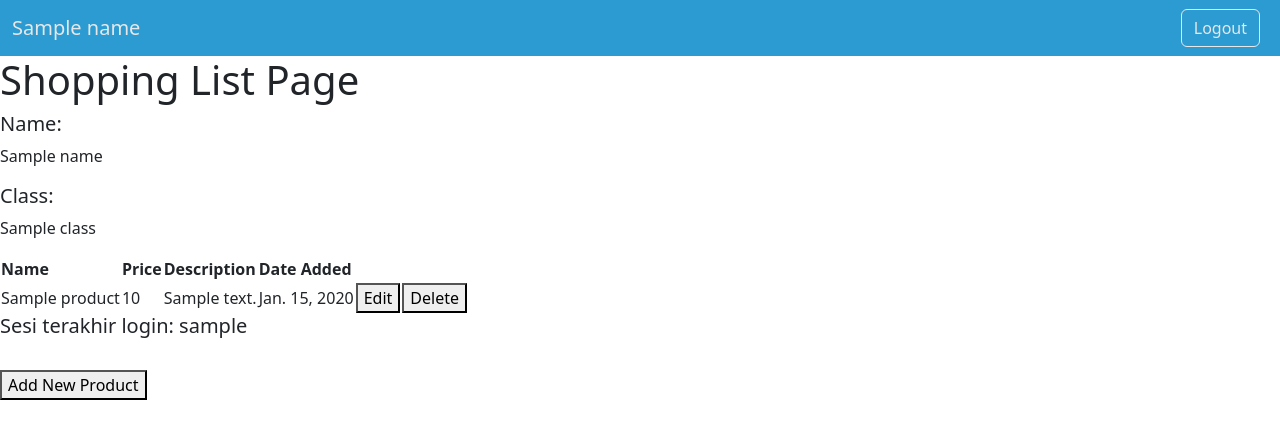
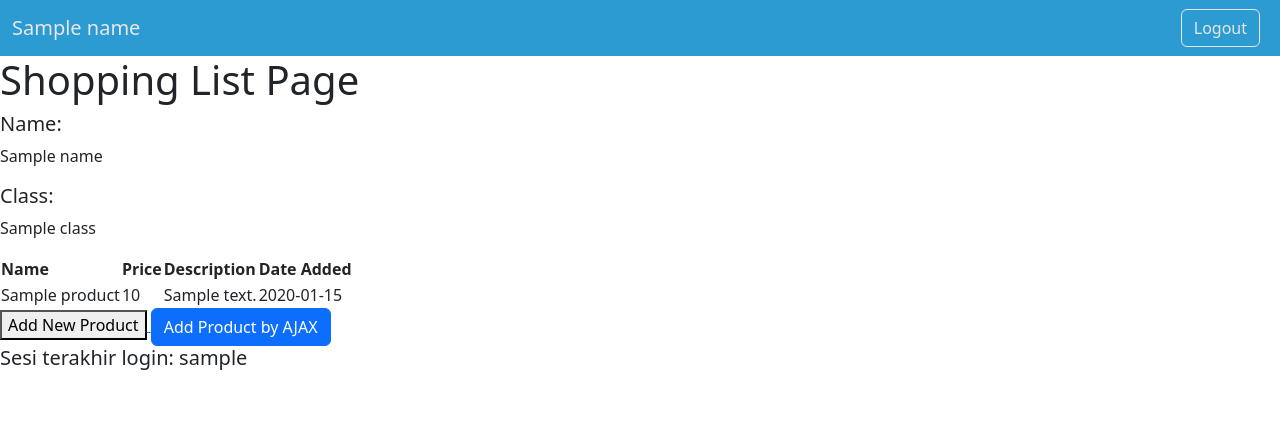
Before and after one commit to riapis/shopping-list, a Django app: template main/templates/main.html in a window 1280 px wide. Shown: the top 439 px of the page. Run offline with Django 4.2, Linux system fonts and the light colour scheme; tables that the repository leaves empty hold one stand-in row (values such as "Sample post"); the template is opened without the code that fills it: values that come from a table or form of the project are taken from there, most other values are stand-ins (such as "Sample title", 1, 10 or a date in 2020).

Commit message:
Tutorial 5

```diff
--- a/main/templates/main.html
+++ b/main/templates/main.html
@@ -21,7 +21,7 @@
     <h5>Class:</h5>
     <p>{{class}}</p>
 
-<table>
+<table id="product_table">
     <tr>
         <th>Name</th>
         <th>Price</th>
@@ -54,8 +54,38 @@
         </tr>
     {% endfor %}
 </table>
-<h5>Sesi terakhir login: {{ last_login }}</h5>
-<br />
+
+<div class="modal fade" id="exampleModal" tabindex="-1" aria-labelledby="exampleModalLabel" aria-hidden="true">
+    <div class="modal-dialog">
+        <div class="modal-content">
+            <div class="modal-header">
+                <h1 class="modal-title fs-5" id="exampleModalLabel">Add New Product</h1>
+                <button type="button" class="btn-close" data-bs-dismiss="modal" aria-label="Close"></button>
+            </div>
+            <div class="modal-body">
+                <form id="form" onsubmit="return false;">
+                    {% csrf_token %}
+                    <div class="mb-3">
+                        <label for="name" class="col-form-label">Name:</label>
+                        <input type="text" class="form-control" id="name" name="name"></input>
+                    </div>
+                    <div class="mb-3">
+                        <label for="price" class="col-form-label">Price:</label>
+                        <input type="number" class="form-control" id="price" name="price"></input>
+                    </div>
+                    <div class="mb-3">
+                        <label for="description" class="col-form-label">Description:</label>
+                        <textarea class="form-control" id="description" name="description"></textarea>
+                    </div>
+                </form>
+            </div>
+            <div class="modal-footer">
+                <button type="button" class="btn btn-secondary" data-bs-dismiss="modal">Close</button>
+                <button type="button" class="btn btn-primary" id="button_add" data-bs-dismiss="modal">Add Product</button>
+            </div>
+        </div>
+    </div>
+</div>
 
 <a href="{% url 'main:create_product' %}">
     <button>
@@ -63,5 +93,49 @@
     </button>
 </a>
 
+<button type="button" class="btn btn-primary" data-bs-toggle="modal" data-bs-target="#exampleModal">
+    Add Product by AJAX
+</button>
+<h5>Sesi terakhir login: {{ last_login }}</h5>
+
+<script>
+    async function getProducts() {
+        return fetch("{% url 'main:get_product_json' %}").then((res) => res.json())
+    }
+
+    async function refreshProducts() {
+        document.getElementById("product_table").innerHTML = ""
+        const products = await getProducts()
+        let htmlString = `<tr>
+            <th>Name</th>
+            <th>Price</th>
+            <th>Description</th>
+            <th>Date Added</th>
+        </tr>`
+        products.forEach((item) => {
+            htmlString += `\n<tr>
+            <td>${item.fields.name}</td>
+            <td>${item.fields.price}</td>
+            <td>${item.fields.description}</td>
+            <td>${item.fields.date_added}</td>
+        </tr>`
+        })
+
+        document.getElementById("product_table").innerHTML = htmlString
+    }
+
+    refreshProducts()
+
+    function addProduct() {
+        fetch("{% url 'main:add_product_ajax' %}", {
+            method: "POST",
+            body: new FormData(document.querySelector('#form'))
+        }).then(refreshProducts)
+
+        document.getElementById("form").reset()
+        return false
+    }
+    document.getElementById("button_add").onclick = addProduct
+</script>
 
 {% endblock content %}
--- a/main/urls.py
+++ b/main/urls.py
@@ -1,6 +1,6 @@
 from django.urls import path
 from main.views import show_main, create_product, show_xml, show_json, show_xml_by_id, show_json_by_id, register\
-, login_user, logout_user, edit_product, delete_product
+, login_user, logout_user, edit_product, delete_product, get_product_json, add_product_ajax
 
 app_name = 'main'
 
@@ -15,5 +15,7 @@ urlpatterns = [
     path('login/', login_user, name='login'),
     path('logout/', logout_user, name='logout'),
     path('edit-product/<int:id>', edit_product, name='edit_product'),
-    path('delete-product/<int:id>', delete_product, name='delete_product')
+    path('delete-product/<int:id>', delete_product, name='delete_product'),
+    path('get-product/', get_product_json, name='get_product_json'),
+    path('create-product-ajax/', add_product_ajax, name='add_product_ajax')
 ]
--- a/main/views.py
+++ b/main/views.py
@@ -1,6 +1,6 @@
 import datetime
 from django.shortcuts import render
-from django.http import HttpResponseRedirect
+from django.http import HttpResponseRedirect, HttpResponseNotFound
 from main.forms import ProductForm
 from django.urls import reverse
 from main.models import Product
@@ -11,6 +11,7 @@ from django.contrib.auth.forms import UserCreationForm
 from django.contrib import messages
 from django.contrib.auth import authenticate, login, logout
 from django.contrib.auth.decorators import login_required
+from django.views.decorators.csrf import csrf_exempt
 
 # Create your views here.
 @login_required(login_url='/login')
@@ -109,3 +110,22 @@ def delete_product(request, id):
     product.delete()
     # Kembali ke halaman awal
     return HttpResponseRedirect(reverse('main:show_main'))
+
+def get_product_json(request):
+    product_item = Product.objects.all()
+    return HttpResponse(serializers.serialize('json', product_item))
+
+@csrf_exempt
+def add_product_ajax(request):
+    if request.method == 'POST':
+        name = request.POST.get("name")
+        price = request.POST.get("price")
+        description = request.POST.get("description")
+        user = request.user
+
+        new_product = Product(name=name, price=price, description=description, user=user)
+        new_product.save()
+
+        return HttpResponse(b"CREATED", status=201)
+
+    return HttpResponseNotFound()
```
